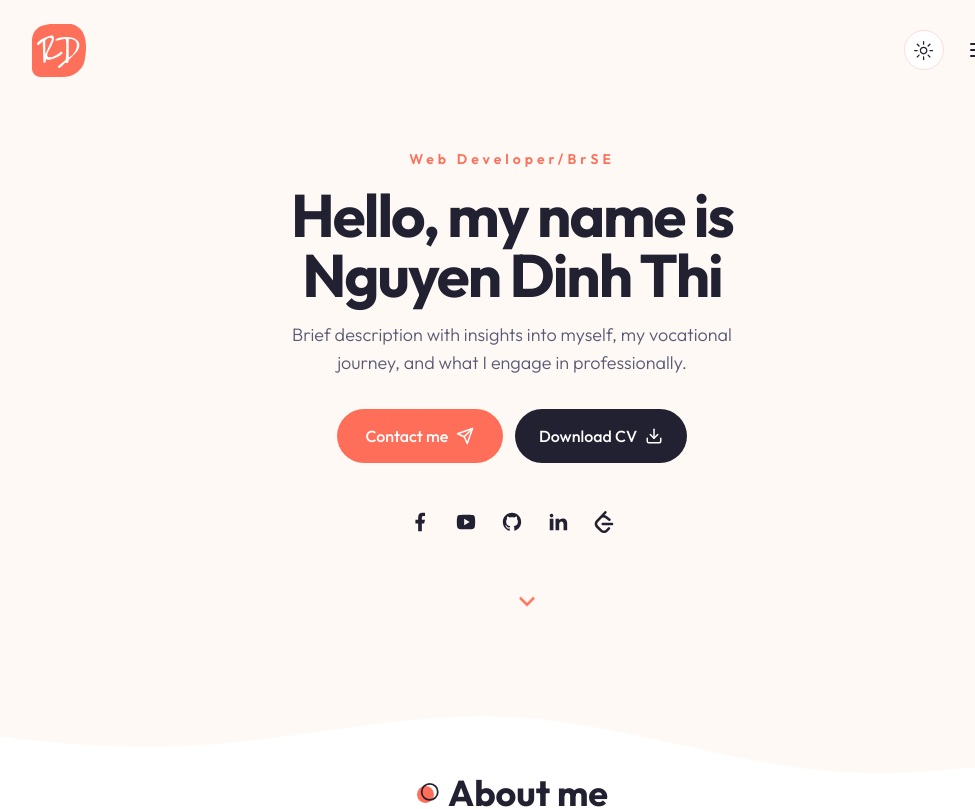
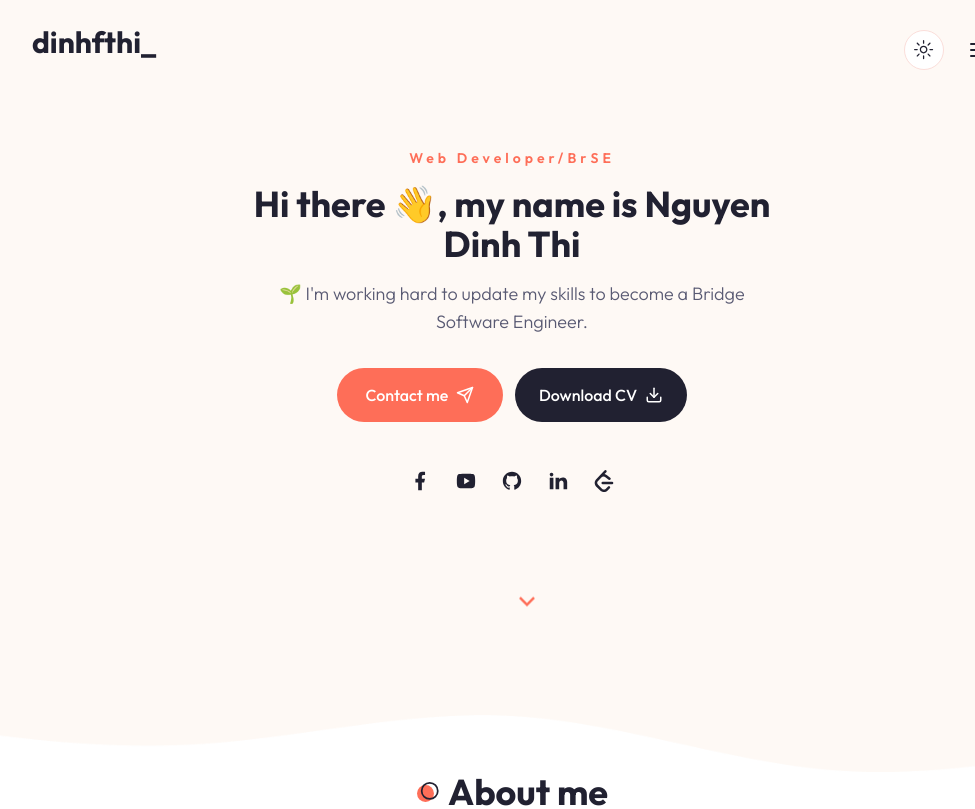
Before and after one commit to dinhthi12/Portfolio, a Next.js app: page / in a window 1280 px wide. Shown: the top 809 px of the page, without its empty margins (128-1103 px from the left). Built offline with nearby package versions, Linux system fonts and the light colour scheme.

Commit message:
Upadate resume

```diff
--- a/components/Hero.jsx
+++ b/components/Hero.jsx
@@ -24,10 +24,9 @@ const Hero = () => {
             <div className="text-sm font-semibold mb-4 text-primary tracking-[4px]">
               Web Developer/BrSE
             </div>
-            <h1 className="h1 mb-4">Hello, my name is Nguyen Dinh Thi</h1>
+            <h2 className="h2 mb-4">Hi there 👋, my name is Nguyen Dinh Thi</h2>
             <p className="subtitle max-w-[490px] mx-auto xl:mx-0">
-              Brief description with insights into myself, my vocational
-              journey, and what I engage in professionally.
+            🌱 I'm working hard to update my skills to become a Bridge Software Engineer.
             </p>
             {/* buttons */}
             <div className="flex flex-col gap-y-3 md:flex-row gap-x-3 mx-auto xl:mx-0 mb-12">
--- a/components/Logo.jsx
+++ b/components/Logo.jsx
@@ -1,13 +1,14 @@
-import Image from 'next/image'
-import Link from 'next/link'
-import React from 'react'
+import Image from "next/image";
+import Link from "next/link";
+import React from "react";
 
 const Logo = () => {
   return (
-    <Link href='/'>
-      <Image src='/logo.svg' width={54} height={54} priority alt=''/>
+    <Link href="/">
+      <h3 className="h3 mb-4">dinhfthi_</h3>
+      {/* <Image src='/logo.svg' width={54} height={54} priority alt=''/> */}
     </Link>
-  )
-}
+  );
+};
 
-export default Logo
+export default Logo;
```
Also changed, not shown: 1 other file (tests, documents, lock files or other folders).
